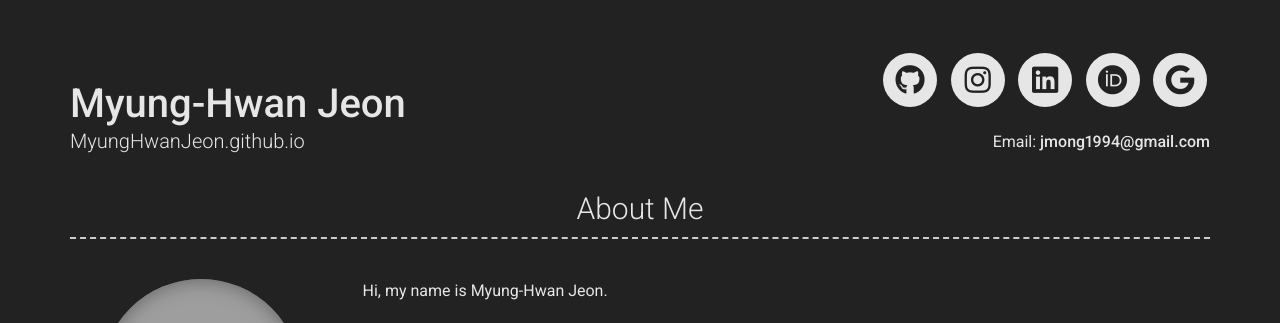
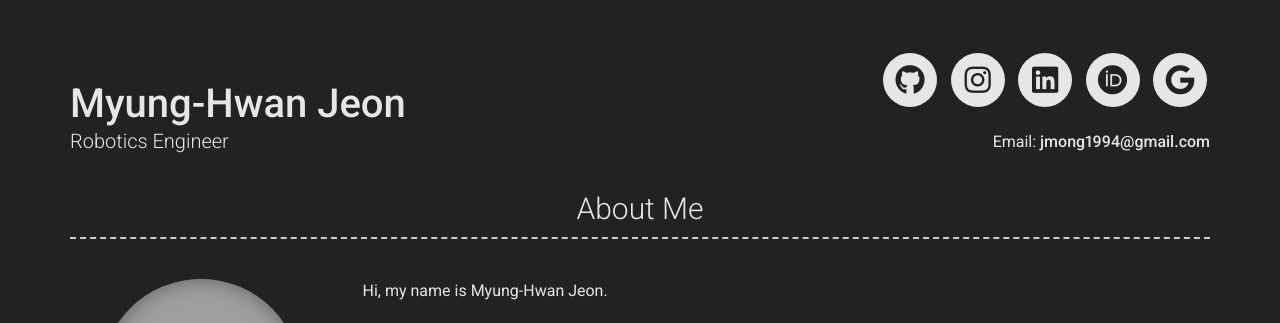
Before and after one commit to MyungHwanJeon/MyungHwanJeon.github.io, a Jekyll site: the page built from index.md, in a window 1280 px wide and 900 px high. Shown: the top 323 px of the window. Built offline with Jekyll 4.4.1, drawn with Linux system fonts in a browser that asks for light colours; nearby versions of some CDN libraries; some of the changed lines change nothing that is shown; grey boxes are pictures that could not be loaded.

Commit message:
Update _config.yml

```diff
--- a/_config.yml
+++ b/_config.yml
@@ -7,7 +7,7 @@ version: 2
 
 # Personal info
 name: Myung-Hwan Jeon
-# title: Ph.D. Candidate of Robotics Program
+title: Robotics Engineer
 email: jmong1994@gmail.com
 # email_title: Email (Email title override)
 # phone: Your phone number (optional)
```
